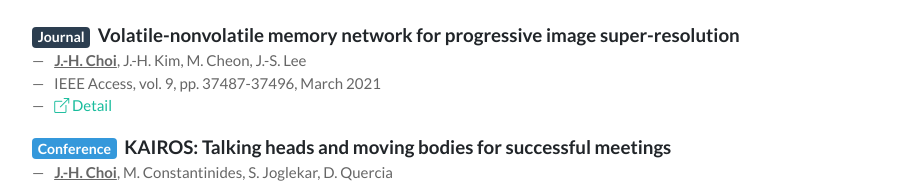
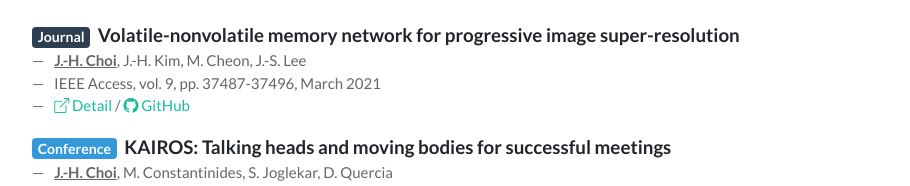
Before and after one commit to idearibosome/idearibosome.github.io, a plain HTML site: page index.html in a window 1280 px wide. Shown: the part 1291-1477 px from the top of the page, without its empty margins (53-963 px from the left). Drawn offline with nearby package versions, Linux system fonts and the light colour scheme.

Commit message:
Update GitHub link of the VMNet paper

```diff
--- a/index.html
+++ b/index.html
@@ -113,6 +113,8 @@
           </div>
           <div class="detail">
             <a href="https://doi.org/10.1109/ACCESS.2021.3063760" target="_blank"><i class="bi bi-box-arrow-up-right"></i> Detail</a>
+            /
+            <a href="https://github.com/idearibosome/tf-vmnet" target="_blank"><i class="bi bi-github"></i> GitHub</a>
           </div>
         </div>
 
```
